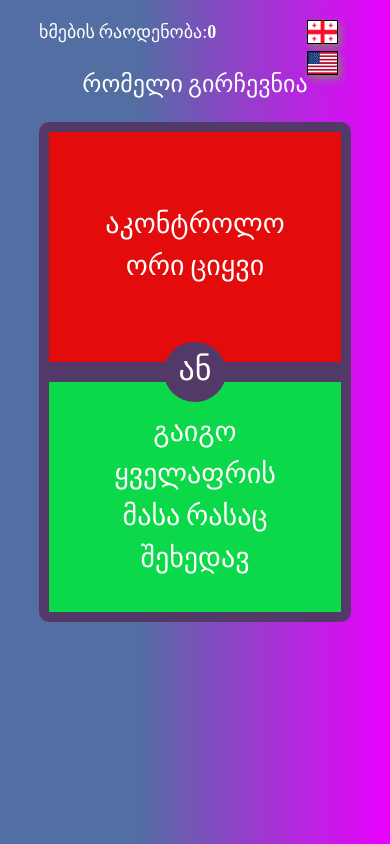
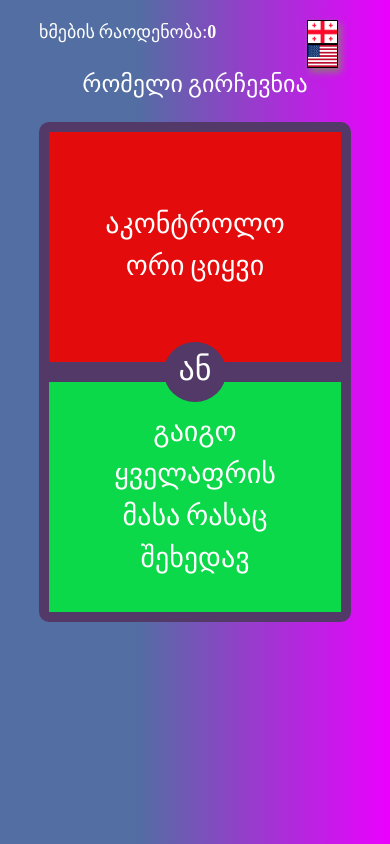
Before and after one commit to Tornike512/Squirrel-or-weight, a React (Vite) app: page / in a window 390 px wide. Both pictures are taken after a click on the picture 322 px from the left and 31 px from the top of the page. Built offline with nearby package versions, Linux system fonts and the light colour scheme; no server answers.

Commit message:
Fix: Bad Responsive On Language Switch For IOS Users

```diff
--- a/src/components/WouldYouRather/WouldYouRather.tsx
+++ b/src/components/WouldYouRather/WouldYouRather.tsx
@@ -80,7 +80,7 @@ export function WouldYouRather() {
           {t("would you rather")}
         </h1>
         <div className="absolute top-0 right-0">
-          <figure>
+          <figure className="max-w-[60px]">
             {showGeorgia && (
               <img
                 onClick={() => {
@@ -91,7 +91,7 @@ export function WouldYouRather() {
                     setShowEngland(false);
                   }
                 }}
-                className="w-[75%] h-[30px] cursor-pointer border border-solid border-[#000000] shadow-[3px_4px_7px_#8d7878] mb-[7px] sm:w-[70%] sm:h-[24px]"
+                className="w-[75%] h-[30px] min-h-[8] cursor-pointer border border-solid border-[#000000] shadow-[3px_4px_7px_#8d7878] sm:w-[70%] sm:h-[24px]"
                 src={georgianFlag}
                 alt="Georgian Flag"
               />
@@ -106,7 +106,7 @@ export function WouldYouRather() {
                     setShowGeorgia(false);
                   }
                 }}
-                className="w-[75%] h-[30px] cursor-pointer border border-solid border-[#000000] shadow-[3px_4px_7px_#8d7878] sm:w-[70%] sm:h-[24px]"
+                className="w-[75%] h-[30px] min-h-[8] cursor-pointer border border-solid border-[#000000] shadow-[3px_4px_7px_#8d7878] sm:w-[70%] sm:h-[24px]"
                 src={usaFlag}
                 alt="Usa Flag"
               />
```
